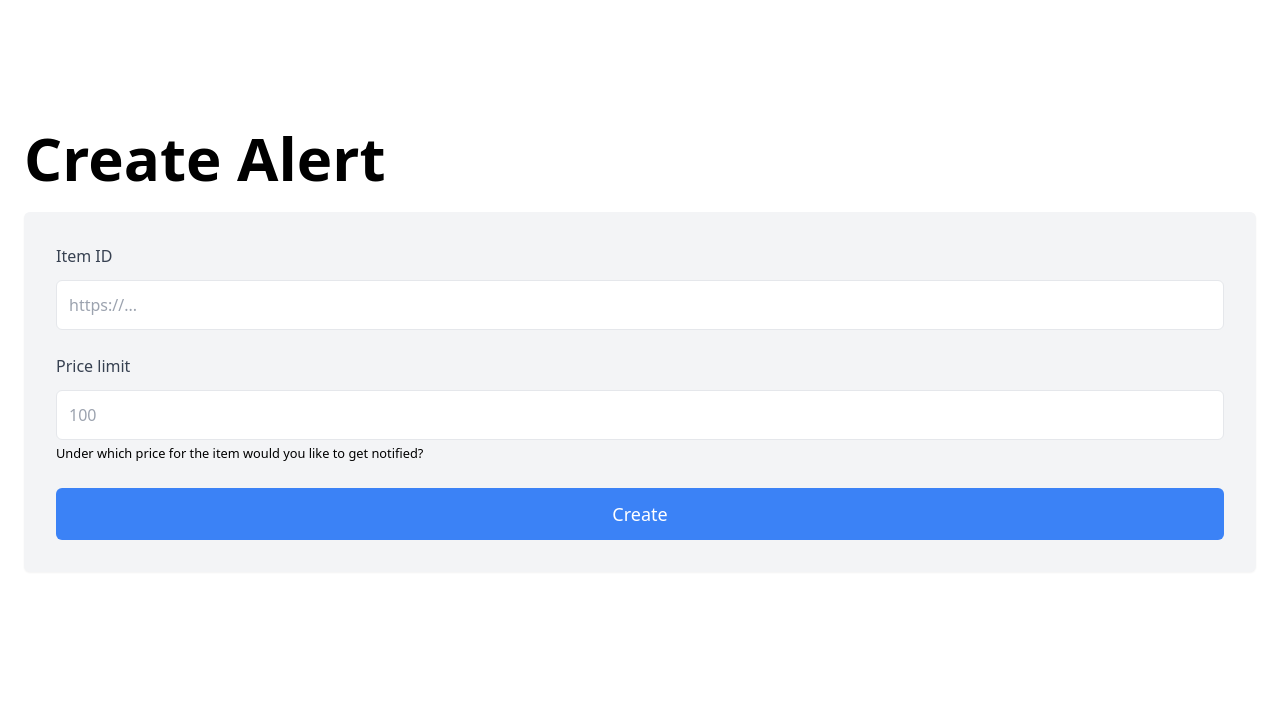
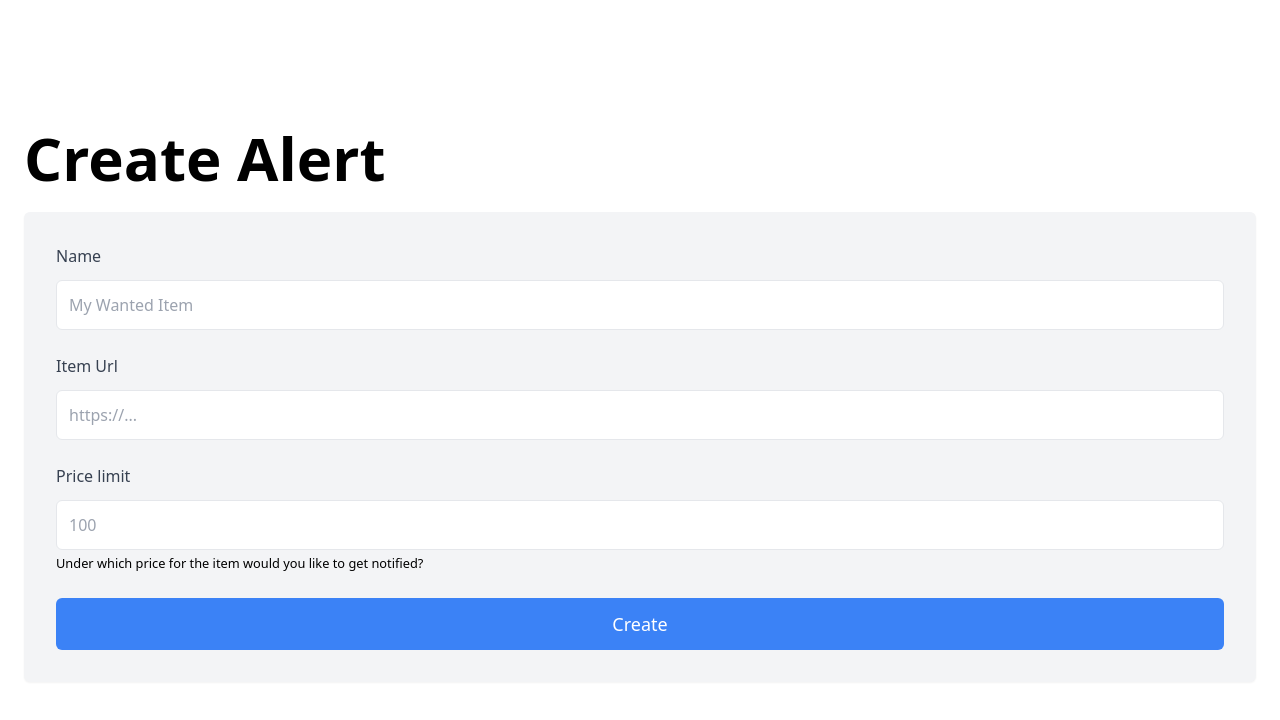
Before and after one commit to ramsy1980/pricewatch, a Flask app: page /alerts/new in a window 1280 px wide. Shown: the part 48-768 px from the top of the page. Run offline with Flask 2, Linux system fonts and the light colour scheme.

Commit message:
feat(alerts): add name

```diff
--- a/models/alert.py
+++ b/models/alert.py
@@ -9,6 +9,7 @@ from models.model import Model
 class Alert(Model):
 
     collection: str = field(init=False, default='alerts')
+    name: str
     item_id: str
     price_limit: float
     _id: str = field(default_factory=lambda: uuid4().hex)
@@ -19,8 +20,9 @@ class Alert(Model):
     def json(self) -> Dict:
         return {
             "_id": self._id,
+            "name": self.name,
             "price_limit": self.price_limit,
-            "item_id": self.item_id
+            "item_id": self.item_id,
         }
 
     def load_item_price(self) -> float:
--- a/models/item.py
+++ b/models/item.py
@@ -14,7 +14,6 @@ class Item(Model):
     url: str
     tag_name: str
     query: Dict
-    price: float
     _id: str = field(default_factory=lambda: uuid4().hex)
 
     def __post_init__(self):
--- a/templates/alerts/new_alert.html
+++ b/templates/alerts/new_alert.html
@@ -6,8 +6,12 @@
     </header>
     <section>
         <form method="post" class="bg-gray-100 shadow-sm rounded-md p-8">
+             <div class="mb-6">
+                <label for="name" class="mb-3 block text-gray-700">Name</label>
+                <input type="text" class="bg-white rounded-md border border-gray-200 p-3 focus:outline-none w-full" id="name" name="name" placeholder ="My Wanted Item"/>
+            </div>
             <div class="mb-6">
-                <label for="item_url" class="mb-3 block text-gray-700">Item ID</label>
+                <label for="item_url" class="mb-3 block text-gray-700">Item Url</label>
                 <input type="text" class="bg-white rounded-md border border-gray-200 p-3 focus:outline-none w-full" id="item_url" name="item_url" placeholder ="https://..."/>
             </div>
             <div class="mb-6">
--- a/views/alerts.py
+++ b/views/alerts.py
@@ -16,6 +16,7 @@ def index():
 def new_alert():
     if request.method == "POST":
 
+        alert_name = request.form['name']
         item_url = request.form['item_url']
         price_limit = float(request.form['price_limit'])
 
@@ -24,6 +25,6 @@ def new_alert():
 
         item.save_to_db()
 
-        Alert(item._id, price_limit).save_to_db()
+        Alert(alert_name, item._id, price_limit).save_to_db()
 
     return render_template('alerts/new_alert.html')
```
Also changed, not shown: templates/alerts/index.html (+3 -4 lines).
